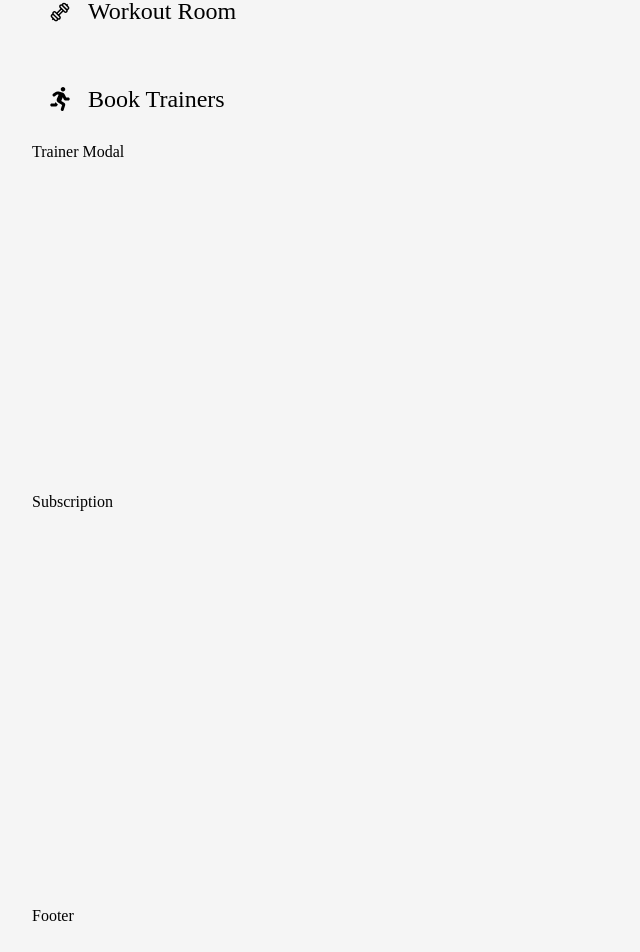
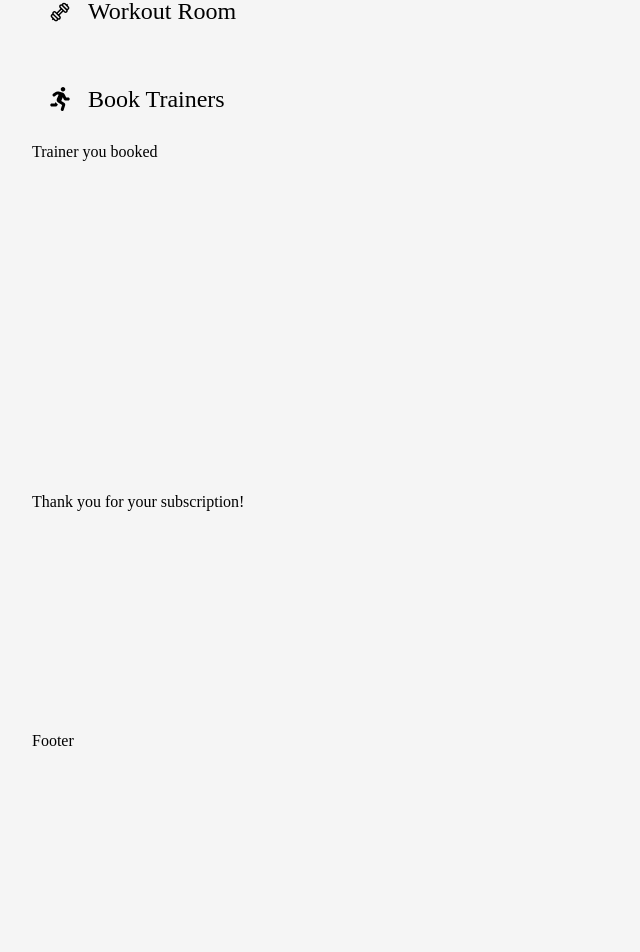
Before and after one commit to maysunktong/rise--app, a React (Vite) app: page / in a window 1280 px wide. Shown: the part 491-1443 px from the top of the page, without its empty margins (0-640 px from the left). After the commit the page ends 1273 px from the top, so only its background shows below. Built offline with nearby package versions, Linux system fonts and the light colour scheme.

Commit message:
Create Greeting

```diff
--- a/src/App.jsx
+++ b/src/App.jsx
@@ -1,5 +1,5 @@
 import { useState } from "react";
-import Layout from './components/Layout';
+import Layout from './components/layout';
 import "./index.css";
 import Home from "./pages/Home";
 
--- a/src/components/Layout/index.jsx
+++ b/src/components/Layout/index.jsx
@@ -1,10 +1,11 @@
 import Subscription from "../../pages/Subscription";
-import TrainerModal from "../Modals/TrainerModal";
-import UserModal from "../Modals/UserModal";
 import Banner from "./Banner";
 import Footer from "./Footer";
 import styles from "./layout.module.css";
 import Navigation from "./Navigation";
+import UserPanel from '../UI/UserPanel';
+import TrainerWidget from '../UI/TrainerWidget';
+import SubscriptionWidget from '../UI/SubscriptionWidget';
 
 const Layout = ({ children, setCurrentPage }) => {
   return (
@@ -13,10 +14,10 @@ const Layout = ({ children, setCurrentPage }) => {
       <div className={styles.dashboardWrapper}>
         <div className={styles.dashboardContent}>
           <div className={styles.dashboardMenu}>
-            <UserModal />
+            <UserPanel />
             <Navigation setCurrentPage={setCurrentPage} />
-            <TrainerModal />
-            <Subscription />
+            <TrainerWidget />
+            <SubscriptionWidget />
           </div>
           <div>{children}</div>
         </div>
--- a/src/components/Layout/layout.module.css
+++ b/src/components/Layout/layout.module.css
@@ -17,6 +17,6 @@
 
 .dashboardMenu {
   display: grid;
-  grid-template-rows: 1fr 2fr 2fr 2fr;
+  grid-template-rows: 1fr 2fr 2fr 1fr;
   width: 300px;
 }
--- a/src/components/Modals/Membership/index.jsx
+++ /dev/null
@@ -1,4 +0,0 @@
-const Memebership = () => {
-return (<></>)
-}
-export default Memebership;
--- a/src/components/Modals/TrainerModal/index.jsx
+++ /dev/null
@@ -1,8 +0,0 @@
-const TrainerModal = () => {
-  return (
-    <>
-      <p>Trainer Modal</p>
-    </>
-  );
-};
-export default TrainerModal;
--- /dev/null
+++ b/src/components/UI/SubscriptionWidget/index.jsx
@@ -0,0 +1,8 @@
+const SubscriptionWidget = () => {
+  return (
+    <>
+      <p>Thank you for your subscription!</p>
+    </>
+  );
+};
+export default SubscriptionWidget;
--- /dev/null
+++ b/src/components/UI/TrainerWidget/index.jsx
@@ -0,0 +1,8 @@
+const TrainerWidget = () => {
+  return (
+    <>
+      <p>Trainer you booked</p>
+    </>
+  );
+};
+export default TrainerWidget;
--- a/src/components/Modals/UserModal/index.jsx
+++ b/src/components/UI/UserPanel/index.jsx
@@ -1,7 +1,7 @@
 import UserImg from "../../../assets/user.svg";
 import styles from "./userModal.module.css";
 
-const UserModal = () => {
+const UserPanel = () => {
   return (
     <div className={styles.userModal}>
       <div className={styles.userImgContainer}>
@@ -12,4 +12,4 @@ const UserModal = () => {
     </div>
   );
 };
-export default UserModal;
+export default UserPanel;
```
Also changed, not shown: src/utils/Greeting.jsx (added, +16 -0 lines), src/components/UI/UserPanel/userModal.module.css (renamed from src/components/Modals/UserModal/userModal.module.css).
